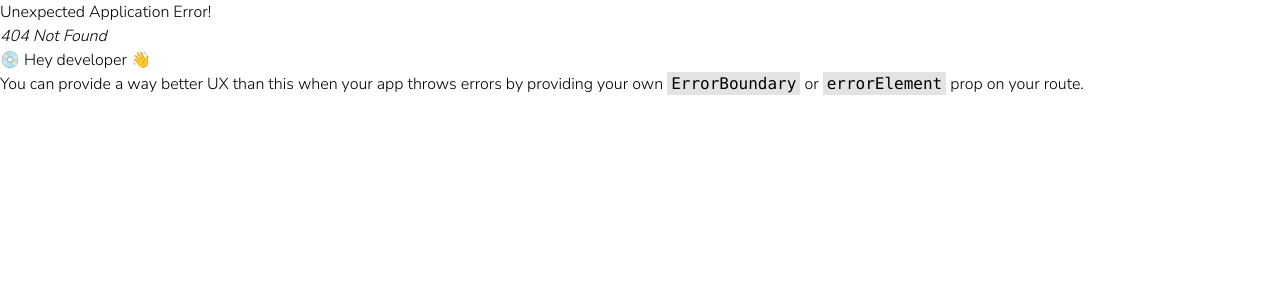
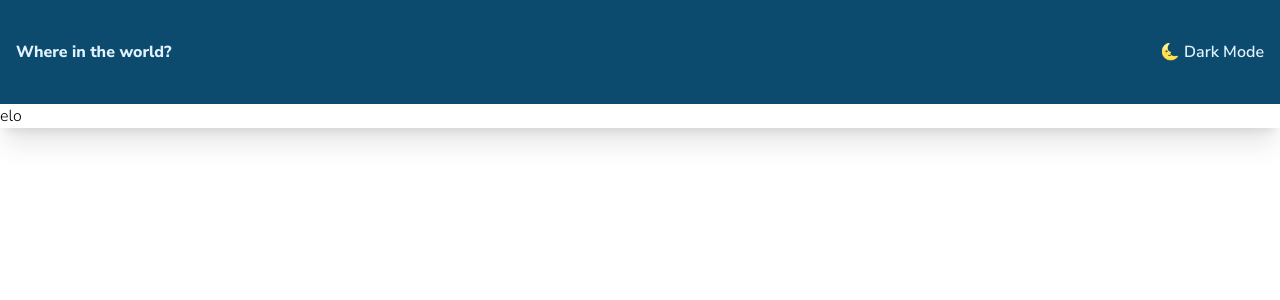
Before and after one commit to Kris1027/rest-countries-api, a React (Vite) app: page /country in a window 1280 px wide. Before the commit this address had no page. Shown: the top 300 px of the page. Built offline with nearby package versions, Linux system fonts and the light colour scheme.

Commit message:
create theme context and new countryInfo page

```diff
--- a/src/App.jsx
+++ b/src/App.jsx
@@ -1,17 +1,14 @@
-import { useState } from 'react';
 import Header from './components/Header';
-import Main from './components/Main';
+import { Outlet } from 'react-router-dom';
+import { ThemeProvider } from './contexts/themeContext';
 
 function App() {
-  const [isDarkMode, setIsDarkMode] = useState(true);
-
-  function toggleDarkMode() {
-    setIsDarkMode(!isDarkMode);
-  }
   return (
     <div className=' max-w-[1440px] mx-auto shadow-xl'>
-      <Header isDarkMode={isDarkMode} toggleDarkMode={toggleDarkMode} />
-      <Main isDarkMode={isDarkMode} />
+      <ThemeProvider>
+        <Header />
+        <Outlet />
+      </ThemeProvider>
     </div>
   );
 }
--- /dev/null
+++ b/src/CountryInfo.jsx
@@ -0,0 +1,5 @@
+function CountryInfo() {
+  return <div>elo</div>;
+}
+
+export default CountryInfo;
--- a/src/components/Country.jsx
+++ b/src/components/Country.jsx
@@ -1,4 +1,8 @@
-function Country({ countryData, isDarkMode }) {
+import { useTheme } from '../contexts/themeContext';
+
+function Country({ countryData }) {
+  const { isDarkMode } = useTheme();
+
   if (!countryData) return <div>Loading...</div>;
 
   return (
--- a/src/components/Header.jsx
+++ b/src/components/Header.jsx
@@ -1,4 +1,8 @@
-function Header({ isDarkMode, toggleDarkMode }) {
+import { useTheme } from '../contexts/themeContext';
+
+function Header() {
+  const { isDarkMode, toggleDarkMode } = useTheme();
+
   return (
     <header
       className={`flex justify-between items-center ${
--- a/src/components/Main.jsx
+++ b/src/components/Main.jsx
@@ -1,7 +1,10 @@
 import { useEffect, useState } from 'react';
 import Country from './Country';
+import { useTheme } from '../contexts/themeContext';
 
-function Main({ isDarkMode }) {
+function Main() {
+  const { isDarkMode } = useTheme();
+
   const [countryData, setCountryData] = useState(null);
   const [filter, setFilter] = useState('');
   const [selectedRegion, setSelectedRegion] = useState('all');
@@ -70,11 +73,7 @@ function Main({ isDarkMode }) {
                 : country.region === selectedRegion
             )
             .map((country) => (
-              <Country
-                key={country.name.common}
-                countryData={country}
-                isDarkMode={isDarkMode}
-              />
+              <Country key={country.name.common} countryData={country} />
             ))}
       </div>
     </main>
--- /dev/null
+++ b/src/contexts/themeContext.jsx
@@ -0,0 +1,21 @@
+import { createContext, useContext, useState } from 'react';
+
+const ThemeContext = createContext();
+
+export const ThemeProvider = ({ children }) => {
+  const [isDarkMode, setIsDarkMode] = useState(true);
+
+  function toggleDarkMode() {
+    setIsDarkMode(!isDarkMode);
+  }
+
+  return (
+    <ThemeContext.Provider value={{ isDarkMode, toggleDarkMode }}>
+      {children}
+    </ThemeContext.Provider>
+  );
+};
+
+export const useTheme = () => {
+  return useContext(ThemeContext);
+};
```
Also changed, not shown: src/main.jsx (+12 -0 lines).
